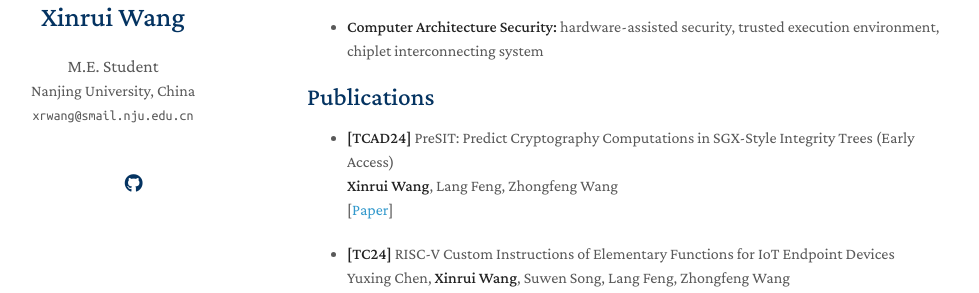
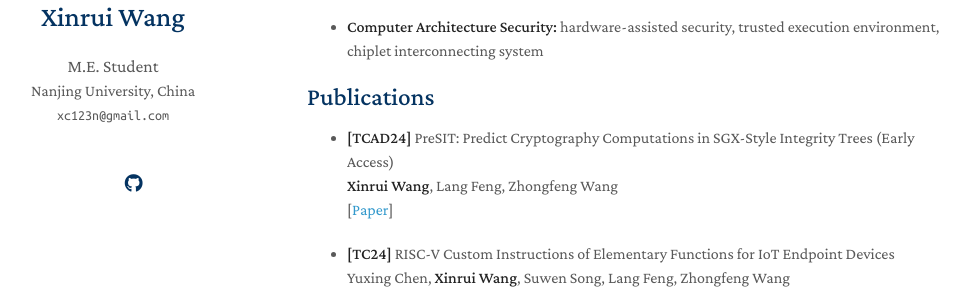
Before and after one commit to XC1a/XC1a.github.io, a Jekyll site: the page built from index.md, in a window 1280 px wide. Shown: the part 248-541 px from the top of the page, without its empty margins (163-1142 px from the left). Built offline with Jekyll 4.4.1, drawn with Linux system fonts in a browser that asks for light colours; nearby versions of some CDN libraries; a style sheet for code colours, icons or effects is not loaded; our own code applies the rules of GitHub Pages for plain Markdown files.

Commit message:
Update _config.yml

```diff
--- a/_config.yml
+++ b/_config.yml
@@ -2,7 +2,7 @@
 title: Xinrui Wang
 position: M.E. Student
 affiliation: Nanjing University, China
-email: xrwang@smail.nju.edu.cn
+email: xc123n@gmail.com
 
 # Search Engine Optimization (SEO)
 # The following information is used to improve the website traffic from search engines, e.g., Google.
```
